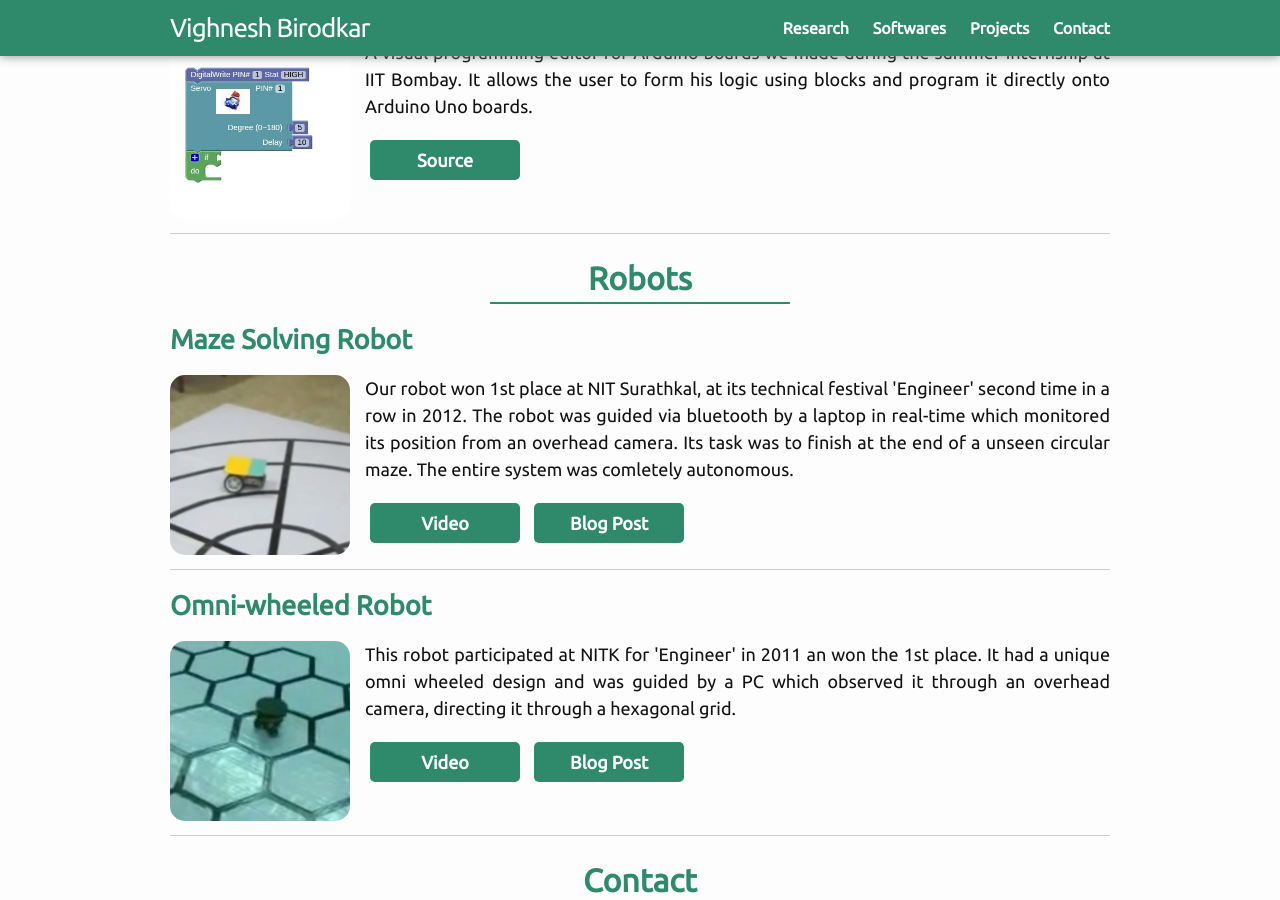
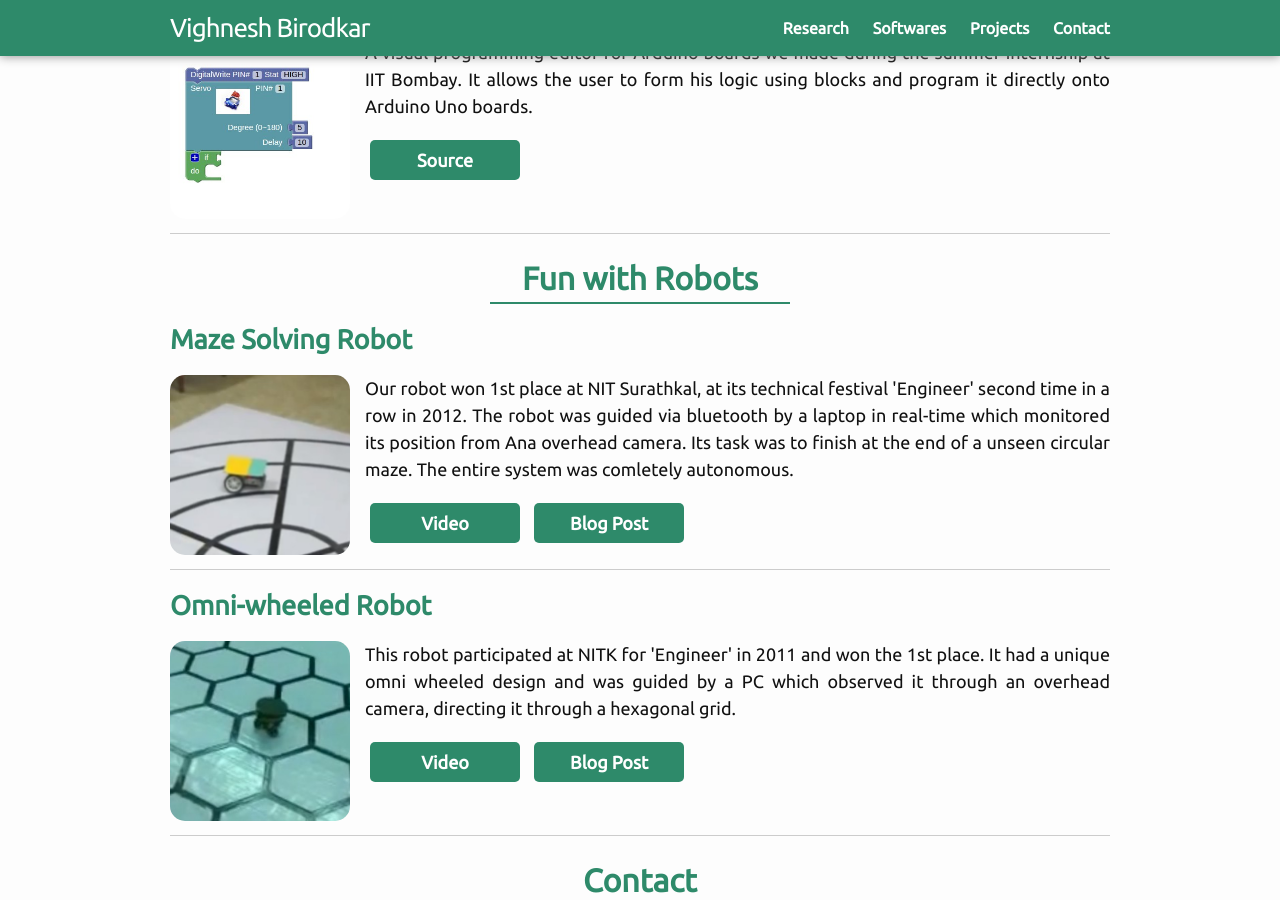
Before and after one commit to vighneshbirodkar/vighneshbirodkar.github.io, a Jekyll site: the page built from index.html, in a window 1280 px wide and 900 px high, scrolled down 2157 px. Built offline with Jekyll 4.4.1, drawn with Linux system fonts in a browser that asks for light colours; some of the changed text lies outside the part shown.

Commit message:
Corrected typos

```diff
--- a/index.html
+++ b/index.html
@@ -134,14 +134,14 @@ layout: default
 
 
   <div class="title" id="robots">
-    <h1><strong> Robots </strong> <div class="hline" ></div> </h1>
+    <h1><strong> Fun with Robots </strong> <div class="hline" ></div> </h1>
   </div>
   <div class="project">
     <h2> <strong> Maze Solving Robot </strong>  </h2>
     <img class="project-img" src="{{ "/images/robot_maze.jpg" | prepend: site.baseurl }}" />
     <p>Our robot won 1st place at NIT Surathkal, at its technical festival
         'Engineer' second time in a row in 2012. The robot was guided via
-        bluetooth by a laptop in real-time which monitored its position from an
+        bluetooth by a laptop in real-time which monitored its position from Ana
         overhead camera. Its task was to finish at the end of a unseen circular
         maze. The entire system was comletely autonomous.
     </p>
@@ -158,7 +158,7 @@ layout: default
   <div class="project">
     <h2> <strong> Omni-wheeled Robot </strong>  </h2>
     <img class="project-img" src="{{ "/images/robot_omni.jpg" | prepend: site.baseurl }}" />
-    <p>This robot participated at NITK for 'Engineer' in 2011 an won the 1st
+    <p>This robot participated at NITK for 'Engineer' in 2011 and won the 1st
         place. It had a unique omni wheeled design and was guided by a PC
         which observed it through an overhead camera, directing it through a
         hexagonal grid.
```
Also changed, not shown: other parts of index.html (+1 -1 lines).
